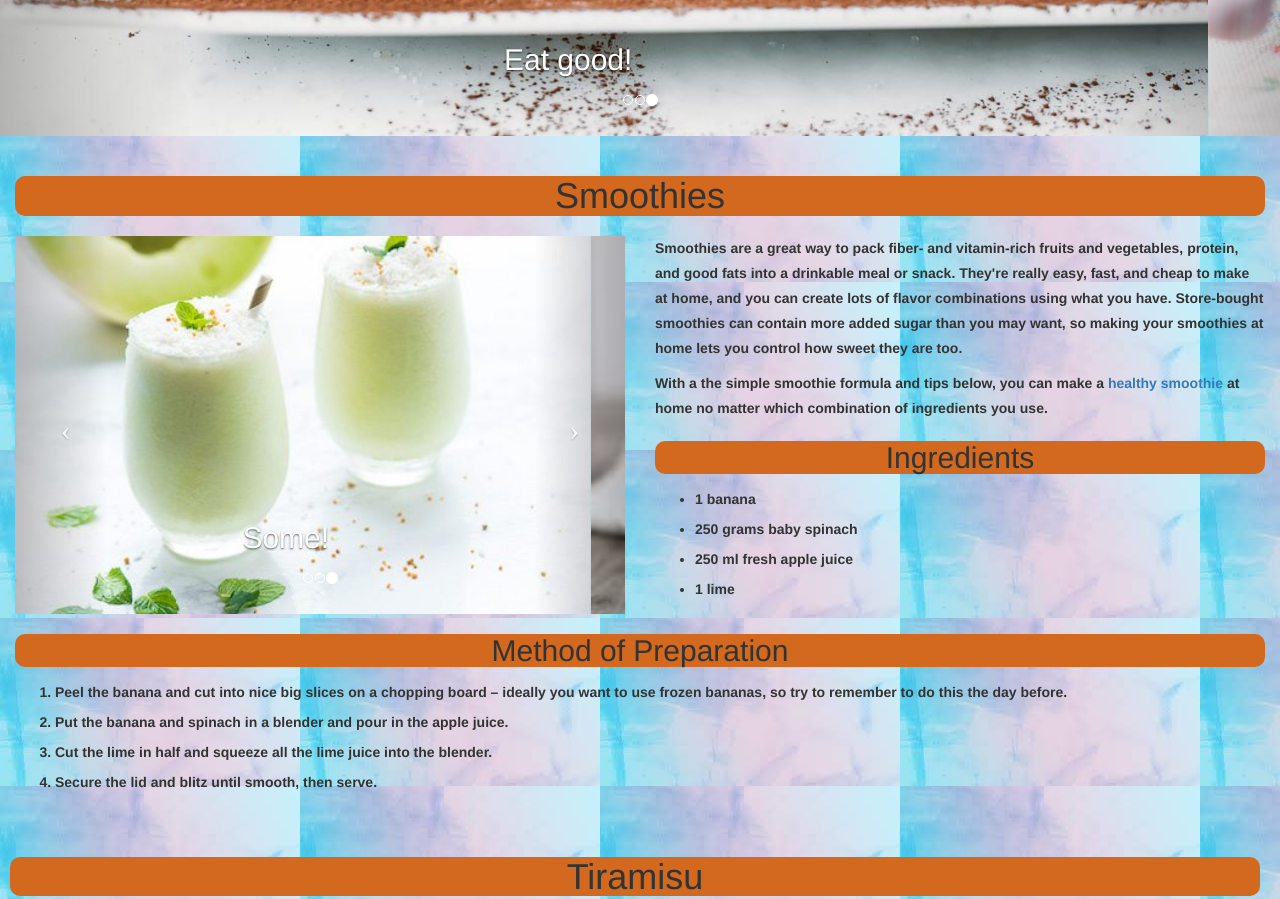
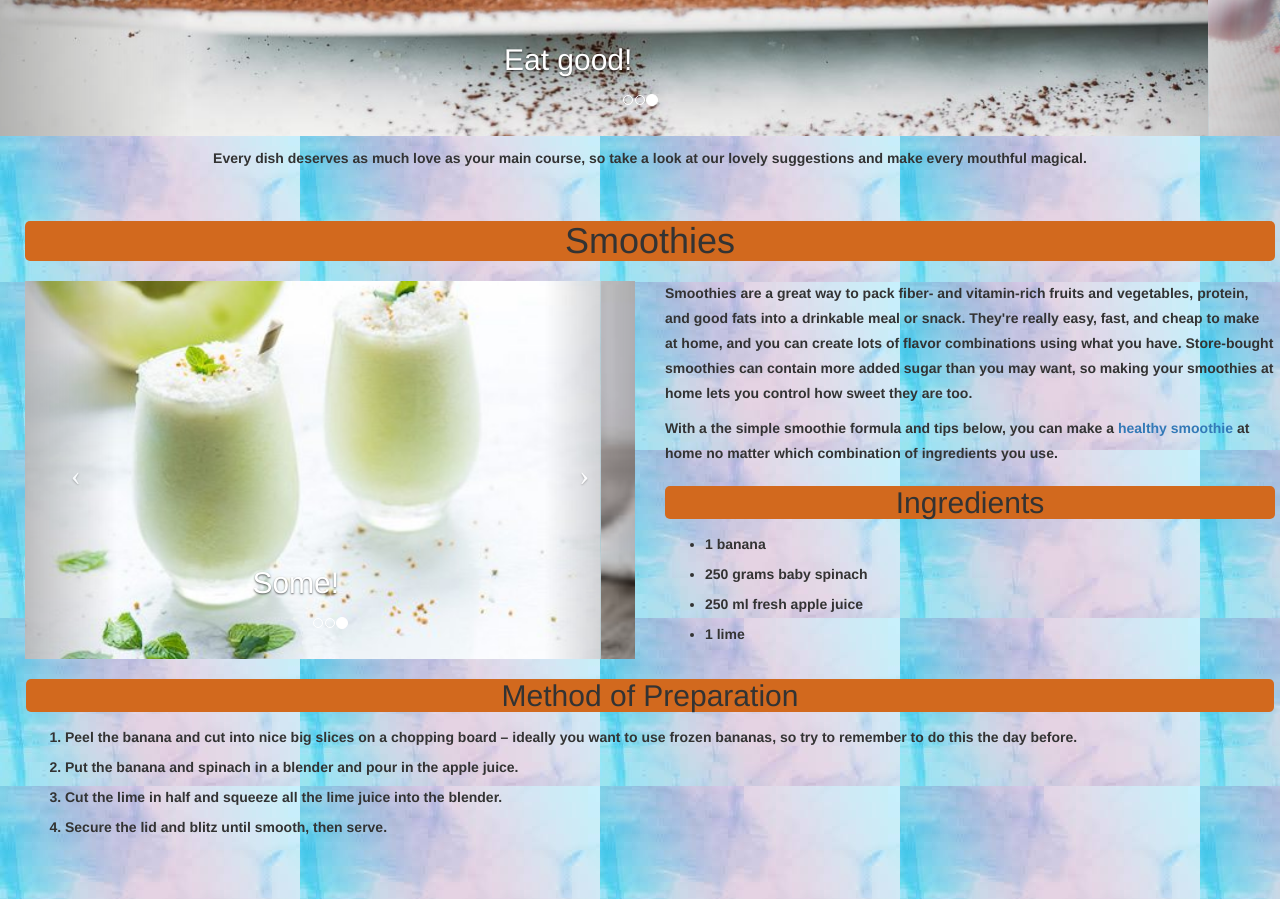
Before and after one commit to manshu12/startbootstrap-bare-master, a website: page index.html in a window 1280 px wide. Shown: the part 726-1625 px from the top of the page. Drawn offline with nearby package versions, Linux system fonts and the light colour scheme; files whose address does not match are found by name.

Commit message:
Assignment-4 completed

```diff
--- a/index.html
+++ b/index.html
@@ -96,7 +96,7 @@ footer {
 
   </head>
 
-  <body style="background-color: cyan;" class="bg">
+  <body class="bg">
 
 
     <!-- Navigation -->
@@ -186,10 +186,17 @@ footer {
     </header>
 
     <!-- Page Content -->
+      <div class="container-fluid" style="margin: 10px 15px 20px 10px;">
+       <div class="row">
+           <div class="col-md-12 col-sm-12 col-xs-12 col-lg-12 text-center" id="col1">
+               <b>
+               <p style="font-display: swap;">Every dish deserves as much love as your main course, so take a look at our lovely suggestions and make every mouthful magical.</p>
+               </b>
+      </div>
     <div class="container-fluid" id="smoothy" style="margin-top: 20px;">
       <div class="row">
         <div class="col-md-12 col-sm-12 col-xs-12 col-lg-12 text-center" id="col1">
-            <b><h1 class="Smoothies" style= "background-color: chocolate;border-radius: 10px; margin-bottom: 20px;">Smoothies</h1></b>
+            <b><h1 class="Smoothies" style= "background-color: chocolate;border-radius: 5px; margin-bottom: 20px; ">Smoothies</h1></b>
         </div>
       </div>
         <div class="row" id="row1">
@@ -248,7 +255,7 @@ footer {
         <div class="col-md-6 col-sm-6 col-xs-6 col-lg-6" id="col3">
             <b><p>Smoothies are a great way to pack fiber- and vitamin-rich fruits and vegetables, protein, and good fats into a drinkable meal or snack. They're really easy, fast, and cheap to make at home, and you can create lots of flavor combinations using what you have. Store-bought smoothies can contain more added sugar than you may want, so making your smoothies at home lets you control how sweet they are too.</p>
             <p>With a the simple smoothie formula and tips below, you can make a <a href="http://dish.allrecipes.com/drink-your-breakfast/?internalSource=streams&referringId=138&referringContentType=recipe%20hub&clickId=st_trending_b">healthy smoothie</a> at home no matter which combination of ingredients you use.</p></b>
-            <h2 style="background-color: chocolate; text-align: center; border-radius: 10px;">Ingredients</h2>
+            <h2 style="background-color: chocolate; text-align: center; border-radius: 5px;">Ingredients</h2>
             <ul>
             <b><li>1 banana</li>
                 <li>250 grams baby spinach</li>
@@ -259,7 +266,7 @@ footer {
         </div>
         <div class="row">
         <div class="col-md-12 col-sm-12 col-xs-12 col-lg-12  " id="col2" style="padding-right: -30px;">
-        <h2 style="background-color: chocolate; text-align:center; border-radius: 10px;">Method of Preparation</h2>
+        <h2 style="background-color: chocolate; text-align:center; border-radius: 5px;margin-left: 1px;margin-right: 1px;">Method of Preparation</h2>
 
             <b><ol >
 
@@ -276,7 +283,7 @@ footer {
       <div class="row">
 
           <div class="col-md-12 col-sm-12 col-xs-12 col-lg-12 text-center" id="col1">
-            <b><h1 class="tiramisu" style="background-color: chocolate;border-radius: 10px;margin-bottom: 10px;">Tiramisu</h1></b>
+            <b><h1 class="tiramisu" style="background-color: chocolate;border-radius: 5px;margin-bottom: 10px;margin-left: 5px;margin-right: 5px;">Tiramisu</h1></b>
         </div>
           </div>
 
@@ -341,7 +348,7 @@ footer {
               <p>It will be our secret, nobody needs to know this easy 10 Minute Tiramisu took you less than half the time to prepare. The few steps I’ve simplified mean I can really enjoy entertaining and not just end up stuck in the kitchen when I make this recipe as something special to enjoy with family and friends.An easy and super delicious recipe for Tiramisu. Don't be scared of the raw eggs,they won't make you sick! The marsala can be replaced with dark rum, or even be left out completely, it is still delicious without the alcohol.
 
                   </p></b>
-              <h2 style="background-color: chocolate; text-align: center; border-radius: 10px;">Ingredients</h2>
+              <h2 style="background-color: chocolate; text-align: center; border-radius: 5px;margin-right: 10px;">Ingredients</h2>
               <b>
               <ul>
                   <li>6 egg yolks, at room temperature</li>
@@ -359,7 +366,7 @@ footer {
       </div>
       <div class="row">
        <div class="col-md-12 col-sm-12 col-xs-12 col-lg-12  " id="col2" style="padding-right: -50px;">
-        <h2 style="background-color: chocolate; text-align:center; border-radius: 10px;">Method of Preparation</h2>
+        <h2 style="background-color: chocolate; text-align:center; border-radius: 5px;margin-left: 20px;margin-right: 10px;">Method of Preparation</h2>
             <b>
            <ol>
                 <li>Brew coffee and allow to cool to room temperature.</li>
```
